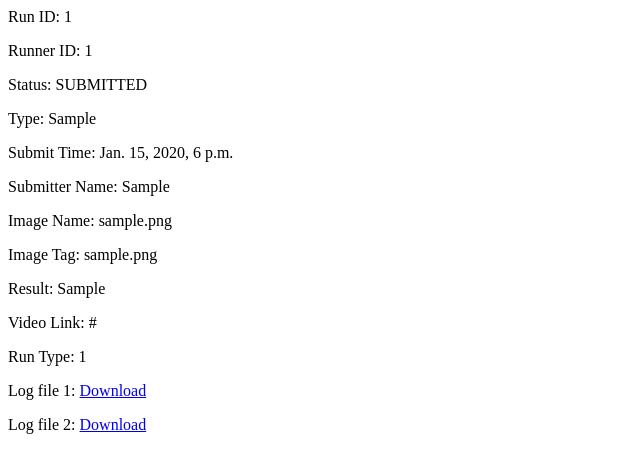
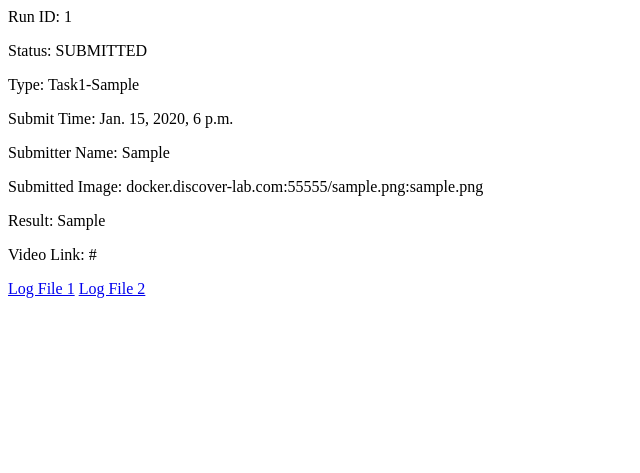
Before and after one commit to AIR-DISCOVER/ICRA-RM-Sim2real-OJ, a Django app: page /status/1/ in a window 1280 px wide. Shown: the top 473 px of the page, without its empty margins (0-640 px from the left). Run offline with Django 4.2, Linux system fonts and the light colour scheme; tables that the repository leaves empty hold one stand-in row (values such as "Sample post").

Commit message:
update template for registry

```diff
--- a/rmus/trigger/templates/trigger/status.html
+++ b/rmus/trigger/templates/trigger/status.html
@@ -1,14 +1,11 @@
 <p>
     Run ID: {{ object.id }}
-</p>
-<p>
-    Runner ID: {{ object.runner_id }}
 </p>
 <p>
     Status: {{ object.status }}
 </p>
 <p>
-    Type: {{ object.testrun_type }}
+    Type: Task{{ object.run_type }}-{{ object.testrun_type }}
 </p>
 <p>
     Submit Time: {{ object.submit_time }}
@@ -17,10 +14,7 @@
     Submitter Name: {{ object.submitter }}
 </p>
 <p>
-    Image Name: {{ object.image_name }}
-</p>
-<p>
-    Image Tag: {{ object.image_tag }}
+    Submitted Image: docker.discover-lab.com:55555/{{ object.image_name }}:{{ object.image_tag }}
 </p>
 <p>
     Result: {{ object.result }}
@@ -28,25 +22,22 @@
 <p>
     Video Link: {{ object.video_link }}
 </p>
-<p>
-    Run Type: {{ object.run_type }}
-</p>
 {% if object.log_file %}
 <p>
-    Log file 1: <a href="{{ log_file_url }}" download="log.txt">Download</a>
-</p>
+    <a href="{{ log_file_url }}" download="log.txt">Log File 1</a>
+<!-- </p> -->
 {% else %}
 <p>
     Log file 1 is not available right now.
-</p>
+<!-- </p> -->
 {% endif %}
 
 {% if object.another_log_file %}
-<p>
-    Log file 2: <a href="{{ log_file_2_url }}" download="log2.txt">Download</a>
+<!-- <p> -->
+    <a href="{{ log_file_2_url }}" download="log2.txt">Log File 2</a>
 </p>
 {% else %}
-<p>
+<!-- <p>     -->
     Log file 2 is not available right now.
 </p>
 {% endif %}
```
